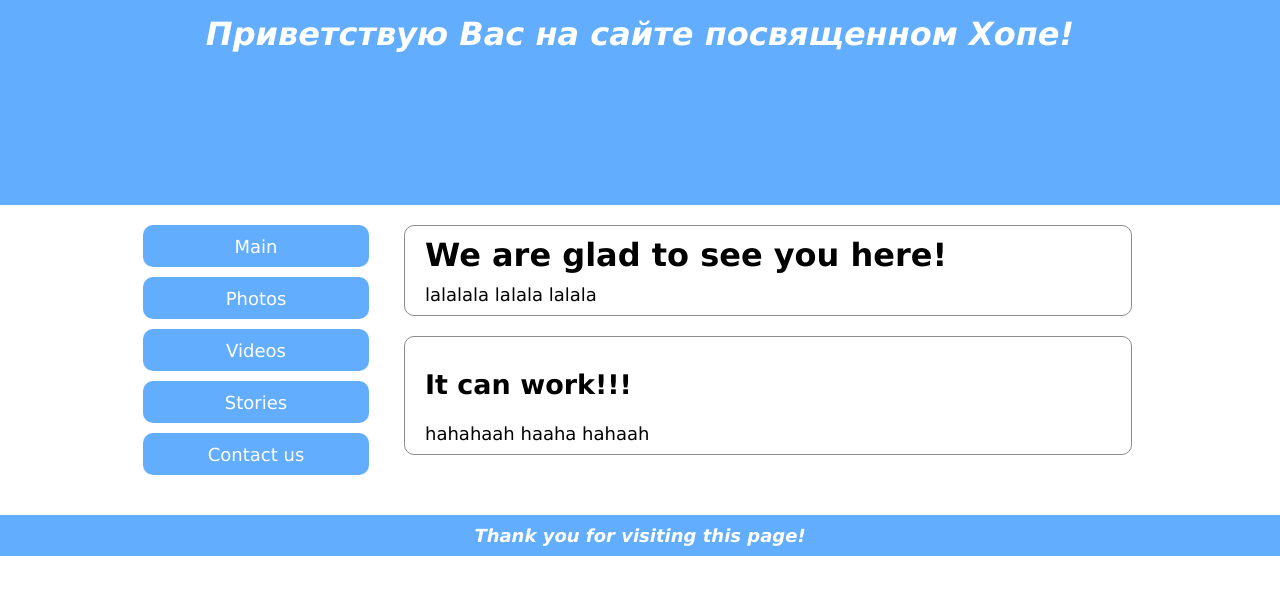
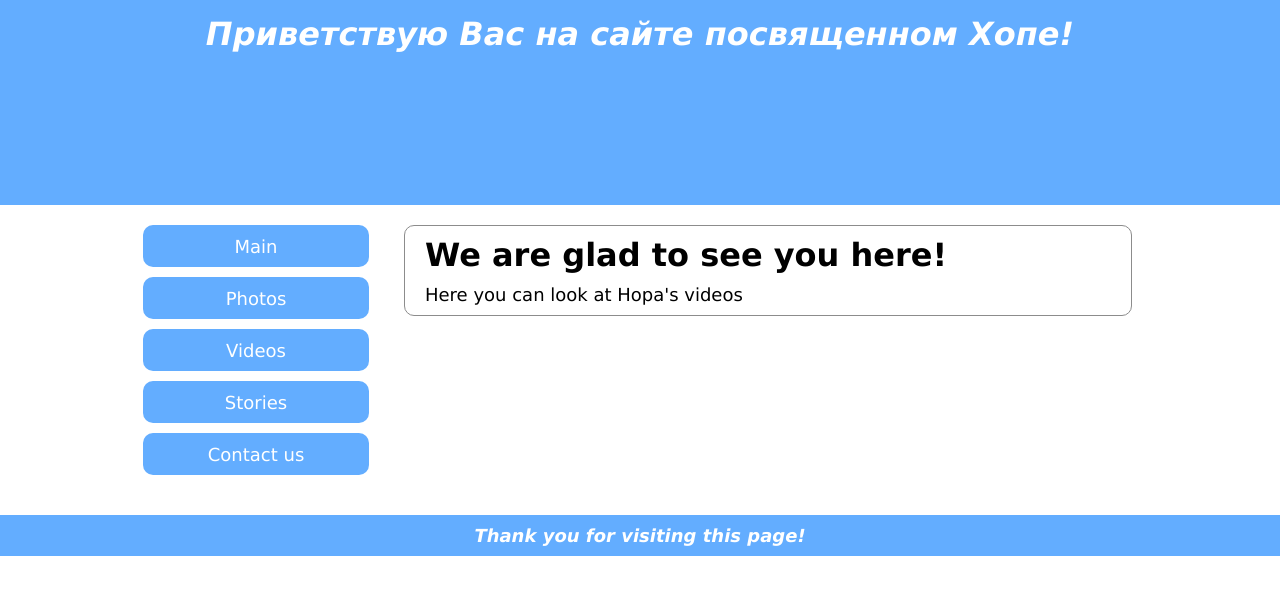
Before and after one commit to Urubay/hopa, a website: page public/videos.html in a window 1280 px wide. Drawn offline with Linux system fonts and the light colour scheme.

Commit message:
👄👓 Updated with HyperDev

```diff
--- a/public/videos.html
+++ b/public/videos.html
@@ -46,18 +46,9 @@
 
       	<h1>We are glad to see you here! </h1>
 
-			 	lalalala lalala lalala
+			 	Here you can look at Hopa's videos
 
      </article>
-
-
-		 <article>
-
-				<h2> It can work!!! </h2>
-
-				hahahaah haaha hahaah
-
-		</article>
 
 	</main>
 
```
Also changed, not shown: public/photos.html (+10 -0 lines), 1 other file.
